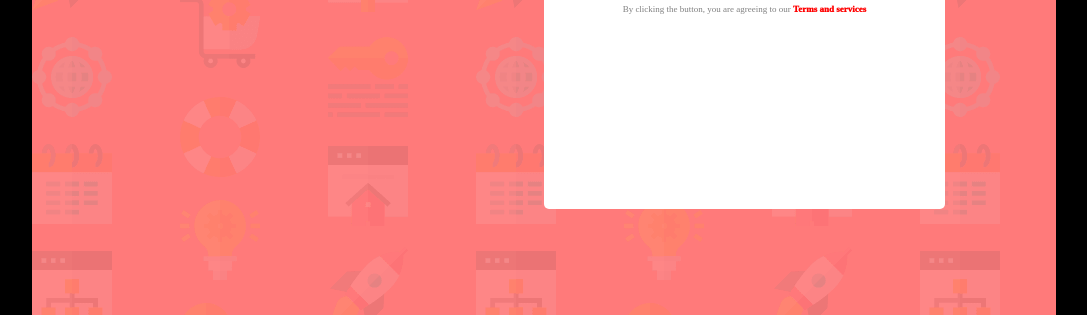
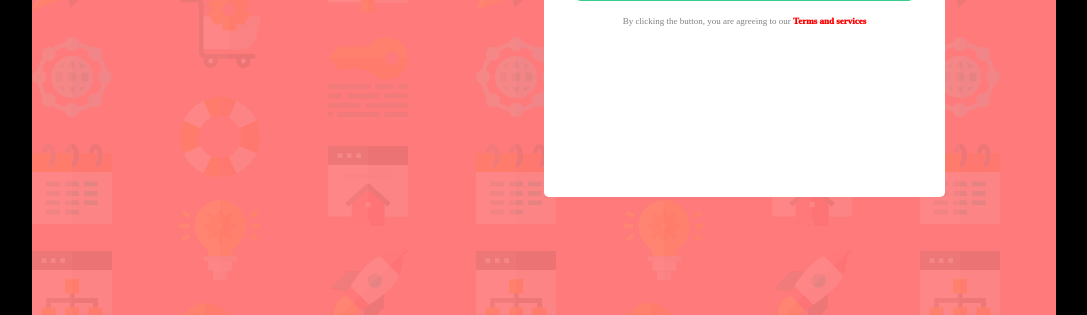
Before and after one commit to tolufarayola/Responviveness-and-Media-Queries, a plain HTML site: page index.html in a window 1280 px wide. Shown: the part 485-800 px from the top of the page, without its empty margins (96-1183 px from the left). Drawn offline with Linux system fonts and the light colour scheme.

Commit message:
Add files via upload

```diff
--- a/responsivestyle.css
+++ b/responsivestyle.css
@@ -42,7 +42,7 @@ h1 {
   font-family: Poppins;
   background-color: white;
   width: 95%;
-  height: 65vh;
+  height: 62vh;
   border-radius: 5px;
 }
 
```
